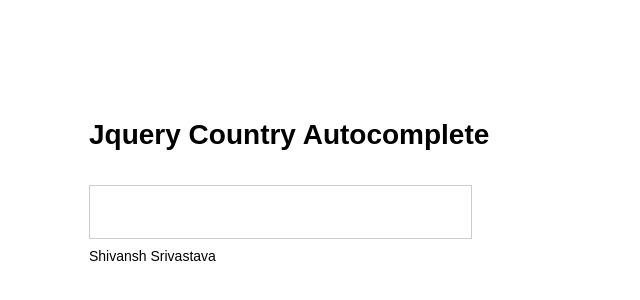
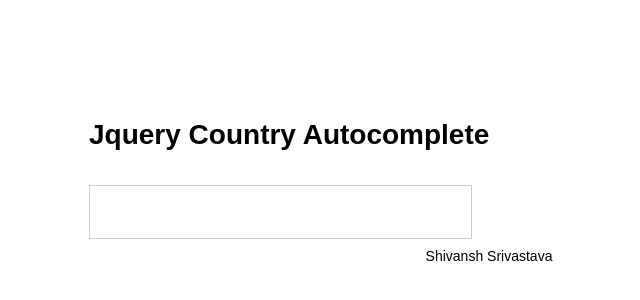
Before and after one commit to Shivansh2407/Autocomplete-jQuery, a website: page index.htm in a window 1280 px wide. Shown: the part 126-426 px from the top of the page, without its empty margins (411-1051 px from the left). Drawn offline with Linux system fonts and the light colour scheme.

Commit message:
Update index.htm

```diff
--- a/index.htm
+++ b/index.htm
@@ -11,7 +11,7 @@
             <input type="text" name="country" id="autocomplete-ajax" style="position: absolute; z-index: 2; background: transparent;"/>
             <input type="text" name="country" id="autocomplete-ajax-x" disabled="disabled" style="color: #CCC; position: absolute; background: transparent; z-index: 1;"/>
         </div>
-        Shivansh Srivastava
+        <center>Shivansh Srivastava</center>
         <div id="selction-ajax"></div>
       </div>
 
```
